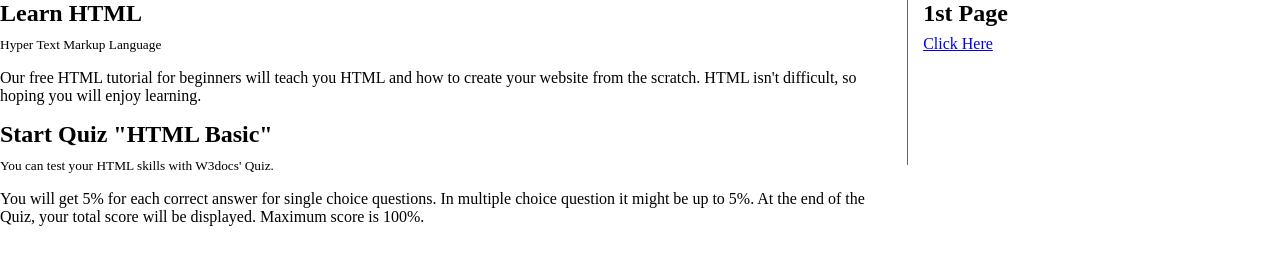
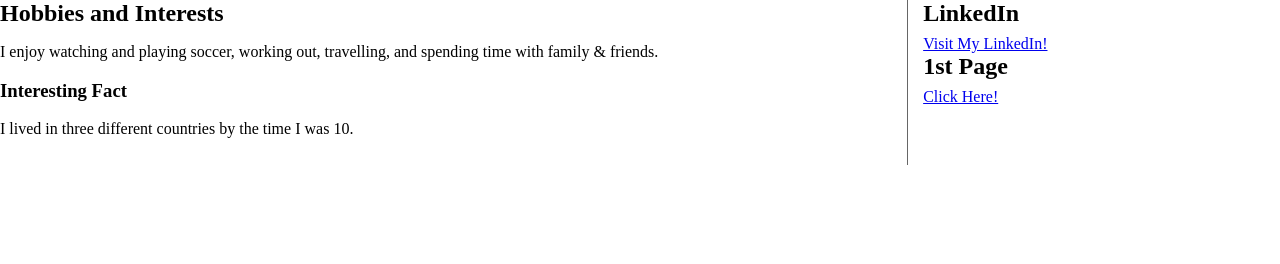
Before and after one commit to Glei-H/Hoxhalli_HW6, a plain HTML site: page Page2.html in a window 1280 px wide. Drawn offline with Linux system fonts and the light colour scheme.

Commit message:
Added images, updates sites with links and formatting

```diff
--- a/Page2.html
+++ b/Page2.html
@@ -54,22 +54,24 @@
     <section>
       <article>
         <header>
-          <h2>Learn HTML</h2>
-          <small>Hyper Text Markup Language</small>
+          <h2>Hobbies and Interests</h2>
         </header>
-        <p>Our free HTML tutorial for beginners will teach you HTML and how to create your website from the scratch. HTML isn't difficult, so hoping you will enjoy learning.</p>
+        <p>I enjoy watching and playing soccer, working out, travelling, and spending time with family & friends. </p>
       </article>
       <article>
         <header>
-          <h2>Start Quiz "HTML Basic"</h2>
-          <small>You can test your HTML skills with W3docs' Quiz.</small>
+          <h3>Interesting Fact</h3>
         </header>
-        <p>You will get 5% for each correct answer for single choice questions. In multiple choice question it might be up to 5%. At the end of the Quiz, your total score will be displayed. Maximum score is 100%.</p>
+        <p>I lived in three different countries by the time I was 10.</p>
       </article>
     </section>
     <aside>
+      <h2>LinkedIn</h2>
+      <a href="https://www.linkedin.com/in/glei-hx/">Visit My LinkedIn!</a>
+
       <h2>1st Page</h2>
-      <a href= "index.html"> Click Here </a>
+      <a href= "index.html"> Click Here! </a>
+
     </aside>
   </body>
 </html>
```
Also changed, not shown: index.html (+17 -6 lines), ResumePhoto.png (added), pic1.png (added), pic2.jpeg (added).
